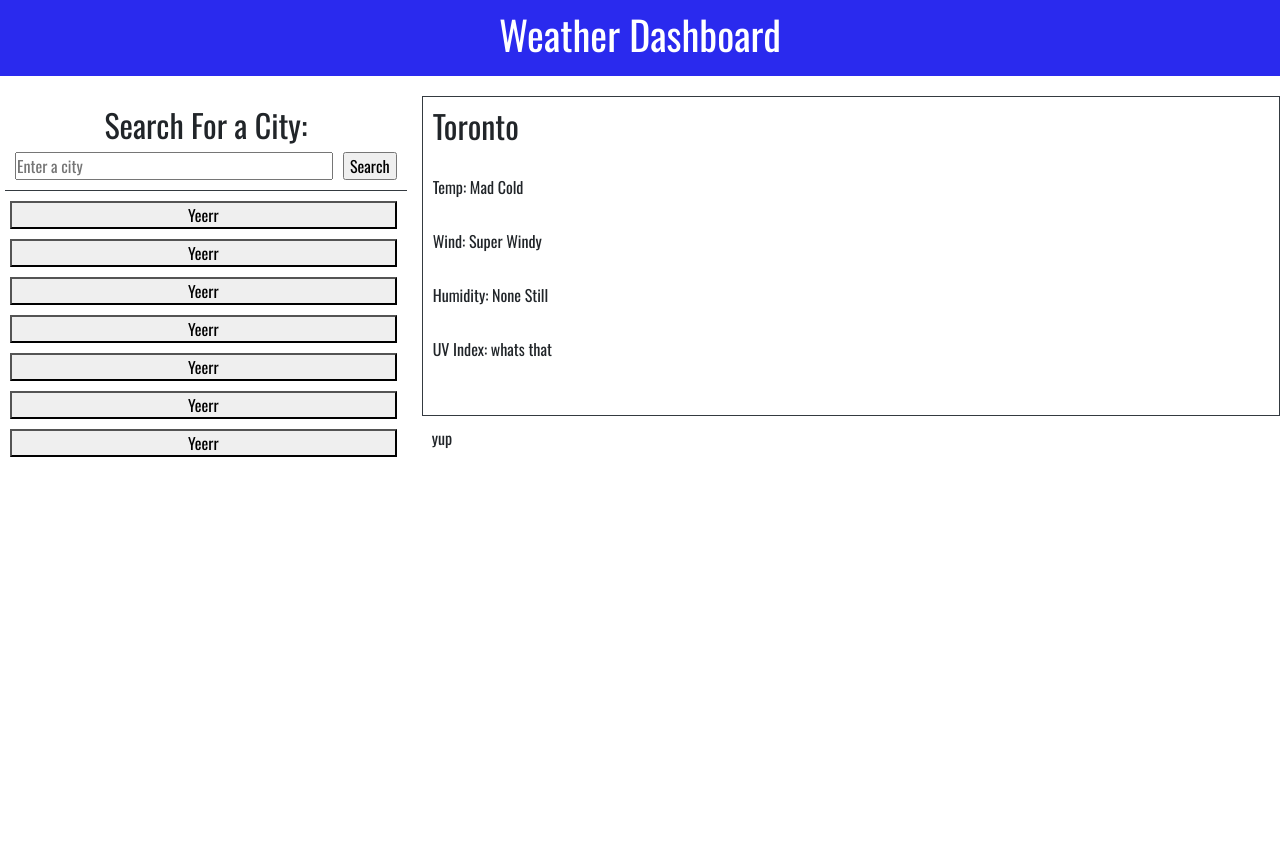
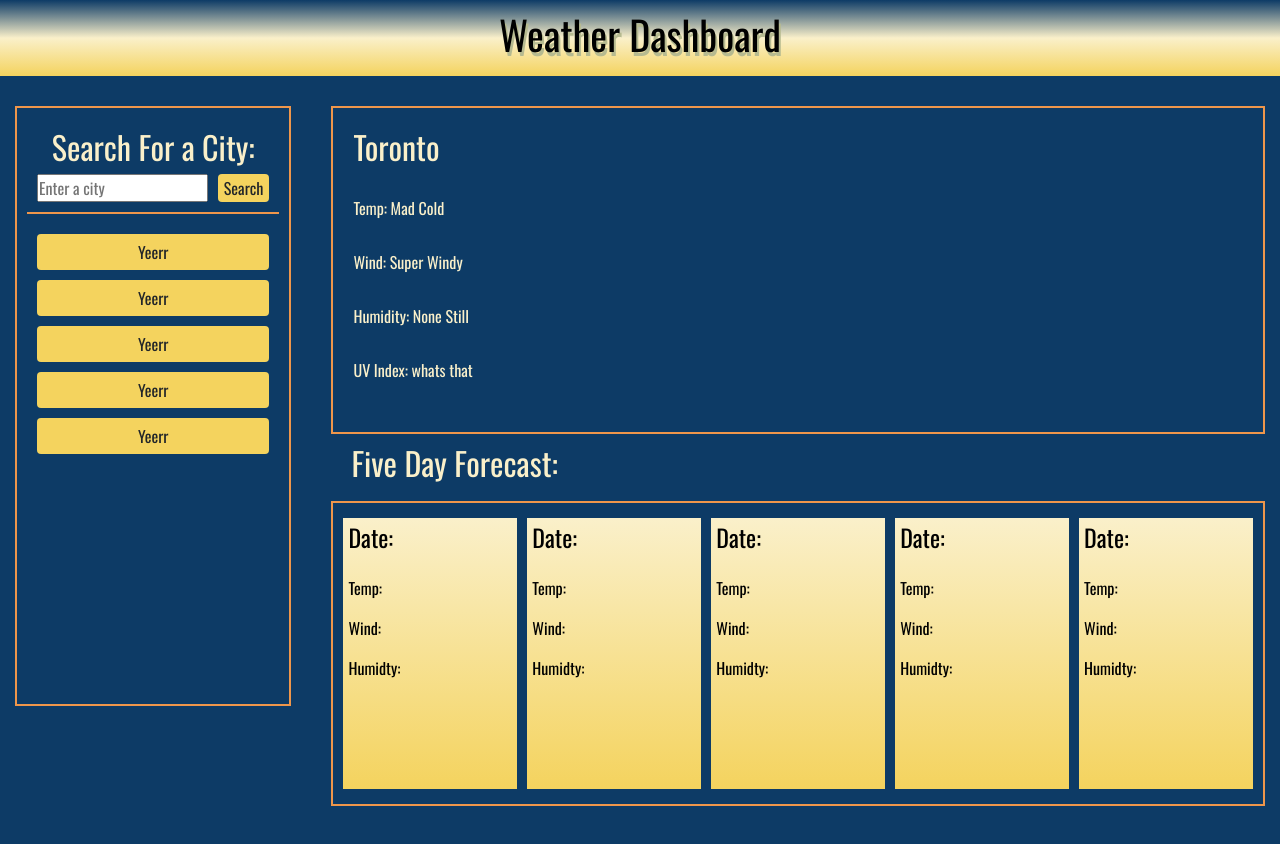
Before and after one commit to keysbhag/Weather-Application, a plain HTML site: page index.html in a window 1280 px wide. Shown: the top 844 px of the page. After the commit the page ends 816 px from the top, so only its background shows below. Drawn offline with nearby package versions, Linux system fonts and the light colour scheme.

Commit message:
Finished HTML and CSS setup

```diff
--- a/assets/css/style.css
+++ b/assets/css/style.css
@@ -1,5 +1,10 @@
 * {
     font-family: 'Oswald', sans-serif;
+}
+
+body {
+    background-color: #0D3B66;
+    color: #faf0ca;
 }
 
 
@@ -7,8 +12,9 @@ header{
     display: flex;
     justify-content: center;
     padding: 10px;
-    background-color: rgb(42, 42, 238);
-    color: white;
+    background-image: linear-gradient( #0D3B66, #faf0ca, #f4d35e);
+    color: rgb(0, 0, 0);
+    text-shadow: 2px 4px #b6ba90;
 }
 
 .row {
@@ -24,45 +30,85 @@ header{
 }
 
 #input-city {
-    flex-basis: 90%;
+    flex-basis: 100%;
     flex-shrink: 1;
     min-width: 20px;
 
 }
 
 .search-container {
-    margin-top: 20px;
-    height: 800px;
+    margin-top: 30px;
+    height: 600px;
+    margin: 30px;
+    border: 2px solid #ee964b;
+    flex: 2
 }
 
 .weather-container{
     flex-direction: column;
-    padding-left: 0px;
     margin-top: 20px;
-}
-
-.weather-container > * {
-    flex-basis: 40%;
-    padding: 10px;
+    margin-right: 20px;
+    flex:7;
+    min-height: 90vh;
 }
 
 .current-day {
-    border: 10px black;
+    border: 2px solid #ee964b;
+    margin: 10px;
+    padding: 20px;
 }
 
 .current-day > * {
     margin-bottom: 30px;
 }
+
 #submit-city {
     padding: 0px 5px
 }
 
 .custom-border {
-    margin-left: 5px;
+    margin: 10px;
     padding: 10px;
+    border-bottom: 2px solid #ee964b;
 }
 
 .saved-city-buttons {
     margin: 10px;
+    padding: 10px;
+    gap: 10px
+
+}
+
+.saved-city-buttons > * {
+    padding: 5px;
+}
+
+.five-day{
+    border: 2px solid #ee964b;
+    margin: 10px;
+    padding: 10px;
     gap: 10px
 }
+
+.futureday {
+    flex: 1;
+    min-width: 150px;
+    padding: 5px;
+    color: black;
+    margin: 5px 0px;
+    background-image: linear-gradient(#faf0ca, #f4d35e);
+}
+
+.custom-btn {
+    background-color: #f4d35e;
+}
+
+.custom-btn:hover {
+    background-color: #faf0ca;
+    transition: ease-in-out 0.3s;
+}
+
+#five-day-head{
+    position: relative;
+    left: 30px;
+}
--- a/index.html
+++ b/index.html
@@ -19,39 +19,83 @@
         <h1> Weather Dashboard </h1>
     </header>
 
-    <main class="row d-flex">
-        <aside class="search-container col-4 align-items-lg-stretch">
-            <div class="border-bottom border-dark custom-border">
+    <main class="row d-flex justify-content-around">
+        <aside class="search-container">
+            <div class="custom-border">
                 <h2 class="text-center"> Search For a City:</h3>
                 <div class="d-flex justify-content-center input-section">
                     <input type="text" id="input-city" placeholder="Enter a city">
-                    <input type="submit" id="submit-city" value="Search">
+                    <input type="submit" id="submit-city" class="custom-btn btn" value="Search">
                 </div>
             </div>
 
             <div class="saved-city-buttons d-flex flex-column">
-                <button> Yeerr</button>
-                <button> Yeerr</button>
-                <button> Yeerr</button>
-                <button> Yeerr</button>
-                <button> Yeerr</button>
-                <button> Yeerr</button>
-                <button> Yeerr</button>
+                <button class="btn custom-btn"> Yeerr</button>
+                <button class="btn custom-btn"> Yeerr</button>
+                <button class="btn custom-btn"> Yeerr</button>
+                <button class="btn custom-btn"> Yeerr</button>
+                <button class="btn custom-btn"> Yeerr</button>
+
 
 
             </div>
         </aside>
 
-        <section class="weather-container col-8 d-flex">
-            <div class="current-day border border-dark">
+        <section class="weather-container d-flex">
+
+            <div class="current-day">
                 <h2> Toronto </h2>
                 <p> Temp: Mad Cold </p>
                 <p> Wind: Super Windy </p>
                 <p> Humidity: None Still </p>
                 <p> UV Index: whats that </p>
             </div>
-            <div class="five-day">
-                yup
+
+            <h2 id="five-day-head"> Five Day Forecast: </h2>
+
+            <div class="five-day row d-flex">
+
+
+                <div class="futureday d-flex flex-column">
+                    <h4> Date: </h4>
+                    <p class="weather-icon"> </p>
+                    <p> Temp: </p>
+                    <p> Wind: </p>
+                    <p> Humidty: </p>
+                </div>
+
+                <div class="futureday d-flex flex-column">
+                    <h4> Date: </h4>
+                    <p class="weather-icon"> </p>
+                    <p> Temp: </p>
+                    <p> Wind: </p>
+                    <p> Humidty: </p>
+                </div>
+
+                <div class="futureday d-flex flex-column">
+                    <h4> Date: </h4>
+                    <p class="weather-icon"> </p>
+                    <p> Temp: </p>
+                    <p> Wind: </p>
+                    <p> Humidty: </p>
+                </div>
+
+                <div class="futureday d-flex flex-column">
+                    <h4> Date: </h4>
+                    <p class="weather-icon"> </p>
+                    <p> Temp: </p>
+                    <p> Wind: </p>
+                    <p> Humidty: </p>
+                </div>
+
+                <div class="futureday d-flex flex-column">
+                    <h4> Date: </h4>
+                    <p class="weather-icon"> </p>
+                    <p> Temp: </p>
+                    <p> Wind: </p>
+                    <p> Humidty: </p>
+                </div>
+
             </div>
 
         </section>
```
